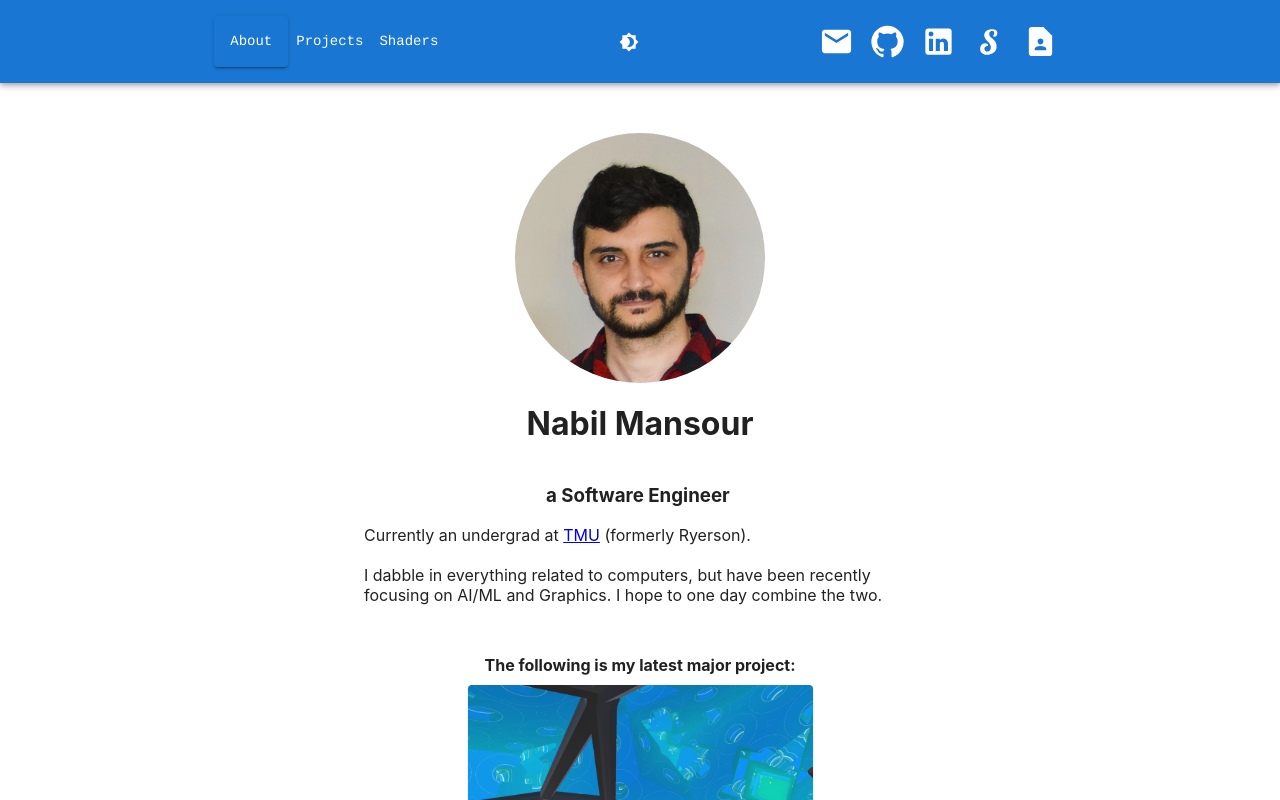
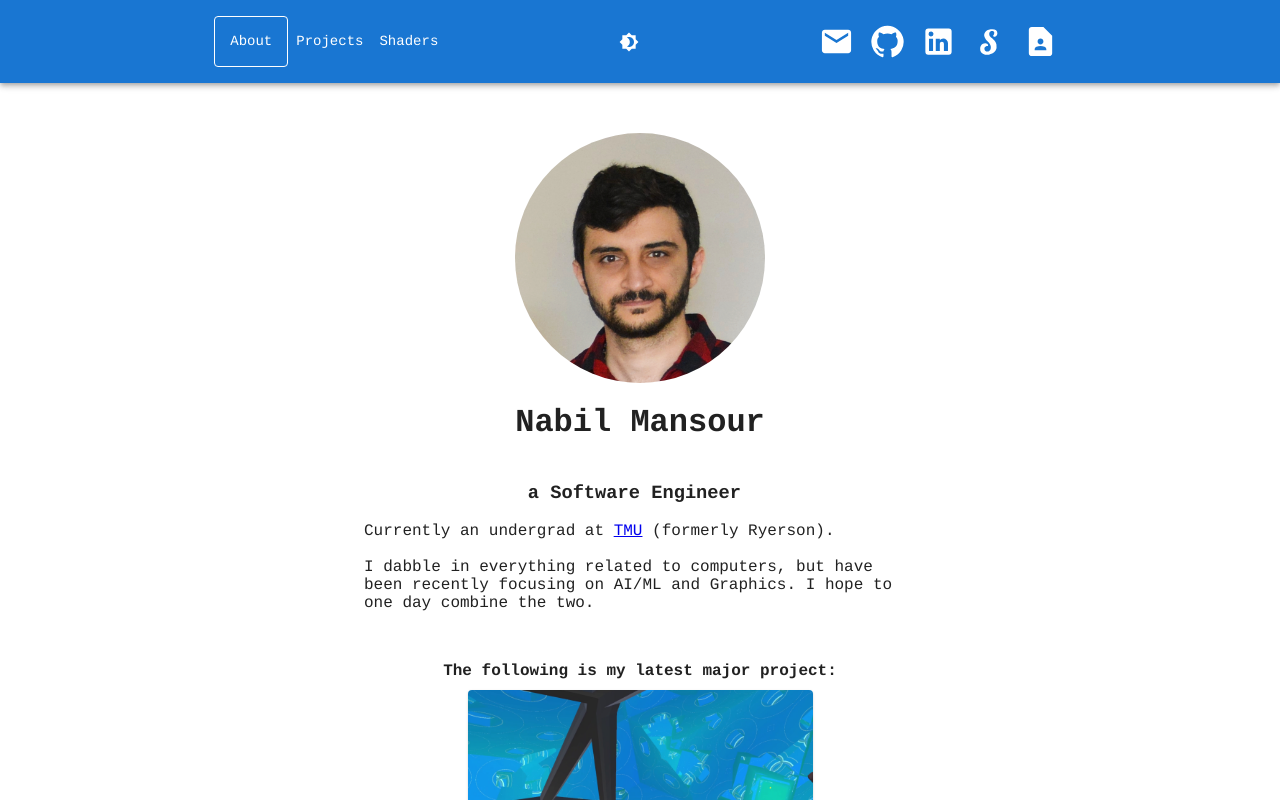
Before and after one commit to NabilNYMansour/Personal-website, a React (Create React App) app: page / in a window 1280 px wide. Shown: the top 800 px of the page. Built offline with nearby package versions, Linux system fonts and the light colour scheme.

Commit message:
added the themes in a seperate folder

```diff
--- a/src/components/layout.tsx
+++ b/src/components/layout.tsx
@@ -14,11 +14,12 @@ import EmailIcon from "@mui/icons-material/Email";
 import LinkedInIcon from "@mui/icons-material/LinkedIn";
 import ShaderToyIcon from "../icons/shaderToyIcon";
 import ContactPageIcon from "@mui/icons-material/ContactPage";
-import { CssBaseline, Tooltip, createTheme } from "@mui/material";
+import { CssBaseline, Tooltip } from "@mui/material";
 import { Outlet, Link, useLocation } from "react-router-dom";
-import { ThemeProvider, useTheme } from "@emotion/react";
+import { ThemeProvider } from "@emotion/react";
 import Brightness4Icon from "@mui/icons-material/Brightness4";
 import Brightness7Icon from "@mui/icons-material/Brightness7";
+import { darkTheme, lightTheme } from "../themes/themes";
 
 const pages = [
   {
@@ -68,33 +69,6 @@ const contacts = [
   },
 ];
 
-// Theming
-const darkTheme = createTheme({
-  palette: {
-    mode: "dark",
-  },
-  typography: {
-    fontFamily: ["Courier", "monospace"].join(","),
-  },
-});
-
-darkTheme.typography.body1 = {
-  [darkTheme.breakpoints.down("md")]: {
-    fontSize: "95%",
-  },
-};
-
-const lightTheme = createTheme({
-  palette: {
-    mode: "light",
-  },
-  typography: {
-    fontFamily: ["Courier", "monospace"].join(","),
-  },
-});
-
-lightTheme.typography.body1 = darkTheme.typography.body1
-
 export default function Layout() {
   const location = useLocation();
   const [currTheme, setCurrTheme] = React.useState(lightTheme);
@@ -118,7 +92,6 @@ export default function Layout() {
     } else {
       setCurrTheme(darkTheme);
     }
-    console.log(currTheme.palette.mode);
   };
 
   return (
@@ -135,6 +108,7 @@ export default function Layout() {
                   display: { xs: "flex", md: "none" },
                 }}
               >
+                {/* Pages */}
                 <IconButton
                   aria-label="menu"
                   aria-controls="menu-appbar"
@@ -142,7 +116,7 @@ export default function Layout() {
                   onClick={handleOpenNavMenu}
                   sx={{
                     my: 2,
-                    color: "white",
+                    color: "inherit",
                   }}
                 >
                   <MenuIcon />
@@ -194,7 +168,7 @@ export default function Layout() {
                         rel="noreferrer"
                         sx={{
                           my: 2,
-                          color: "white",
+                          color: "inherit",
                         }}
                         onClick={handleCloseNavMenu}
                         aria-label={contact.title}
@@ -205,6 +179,7 @@ export default function Layout() {
                   ))}
                 </Box>
 
+                {/* Theme Toggle */}
                 <Box
                   sx={{
                     flexGrow: 1,
@@ -212,11 +187,12 @@ export default function Layout() {
                     justifyContent: "right",
                   }}
                 >
+                  <Tooltip title={"toggle theme"} arrow={true}>
                     <IconButton
                       sx={{
                         textTransform: "none",
                         my: 2,
-                    color: "white",
+                        color: "inherit",
                       }}
                       onClick={toggleTheme}
                     >
@@ -226,8 +202,8 @@ export default function Layout() {
                         <Brightness4Icon fontSize="small" />
                       )}
                     </IconButton>
+                  </Tooltip>
                 </Box>
-
               </Box>
 
               {/* --------------------------------------------------- */}
@@ -250,6 +226,7 @@ export default function Layout() {
                 >
                   {pages.map((page) => (
                     <Button
+                      color="inherit"
                       key={page.title}
                       onClick={handleCloseNavMenu}
                       component={Link}
@@ -257,13 +234,12 @@ export default function Layout() {
                       variant={
                         location.pathname ===
                         (page.link === "/" ? "" : "/") + page.link
-                          ? "contained"
+                          ? "outlined"
                           : "text"
                       }
                       sx={{
                         textTransform: "none",
                         my: 2,
-                        color: "white",
                       }}
                     >
                       {page.title}
@@ -271,11 +247,13 @@ export default function Layout() {
                   ))}
                 </Box>
 
+                {/* Theme Toggle */}
+                <Tooltip title={"toggle theme"} arrow={true}>
                   <Button
+                    color="inherit"
                     sx={{
                       textTransform: "none",
                       my: 2,
-                    color: "white",
                     }}
                     onClick={toggleTheme}
                   >
@@ -285,6 +263,7 @@ export default function Layout() {
                       <Brightness4Icon fontSize="small" />
                     )}
                   </Button>
+                </Tooltip>
 
                 {/* Contacts */}
                 <Box
@@ -303,7 +282,7 @@ export default function Layout() {
                         sx={{
                           textTransform: "none",
                           my: 2,
-                          color: "white",
+                          color: "inherit",
                         }}
                         onClick={handleCloseNavMenu}
                         aria-label={contact.title}
--- /dev/null
+++ b/src/themes/themes.tsx
@@ -0,0 +1,30 @@
+import { createTheme } from "@mui/material";
+import { green, lime, orange } from "@mui/material/colors";
+
+// Theming
+export const darkTheme = createTheme({
+  palette: {
+    mode: "dark",
+  },
+  typography: {
+    fontFamily: ["Courier", "monospace"].join(","),
+  },
+});
+
+darkTheme.typography.body1 = {
+  fontFamily: ["Courier", "monospace"].join(","),
+  [darkTheme.breakpoints.down("md")]: {
+    fontSize: "95%",
+  },
+};
+
+export const lightTheme = createTheme({
+  palette: {
+    mode: "light"
+  },
+  typography: {
+    fontFamily: ["Courier", "monospace"].join(","),
+  },
+});
+
+lightTheme.typography.body1 = darkTheme.typography.body1;
```
Lines whose indentation alone changed are shown as unchanged.
